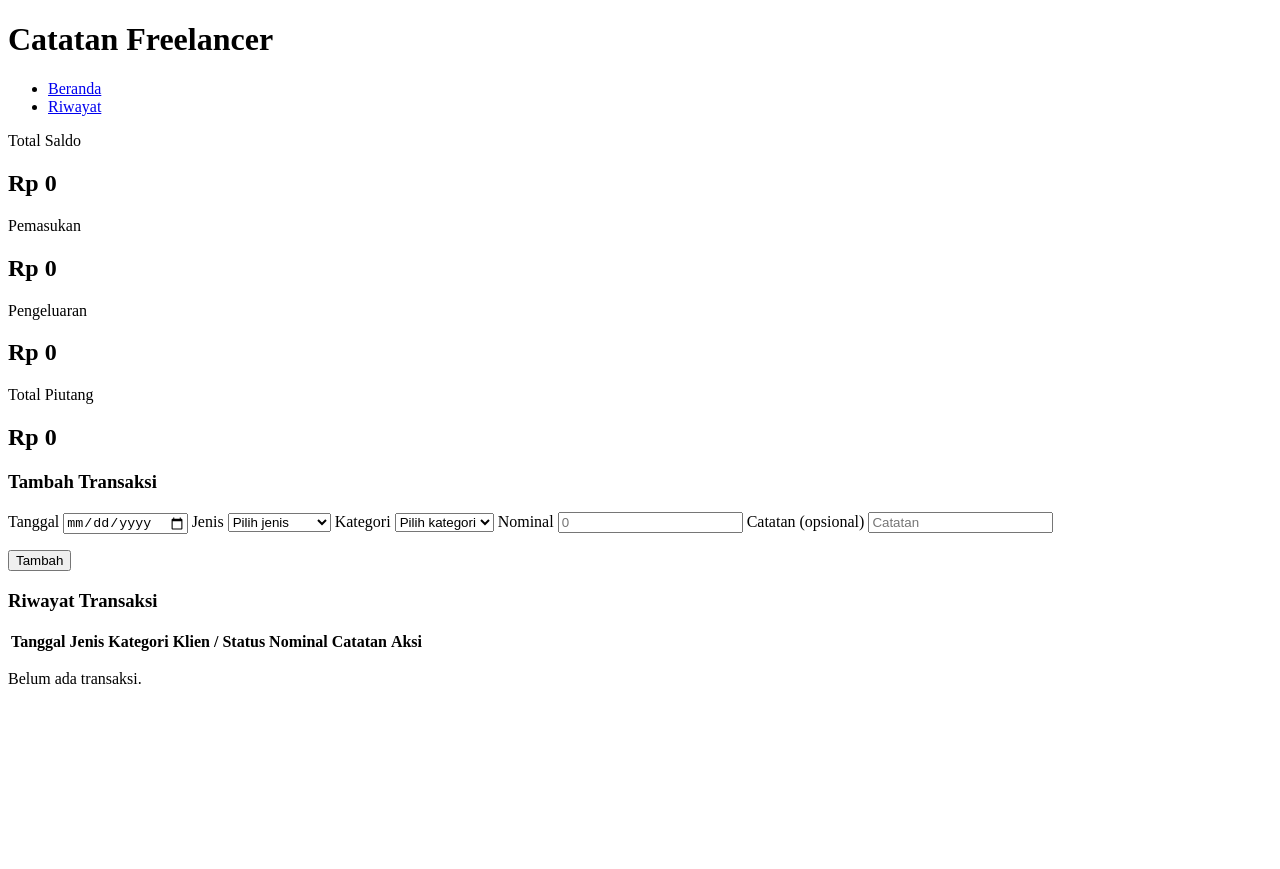
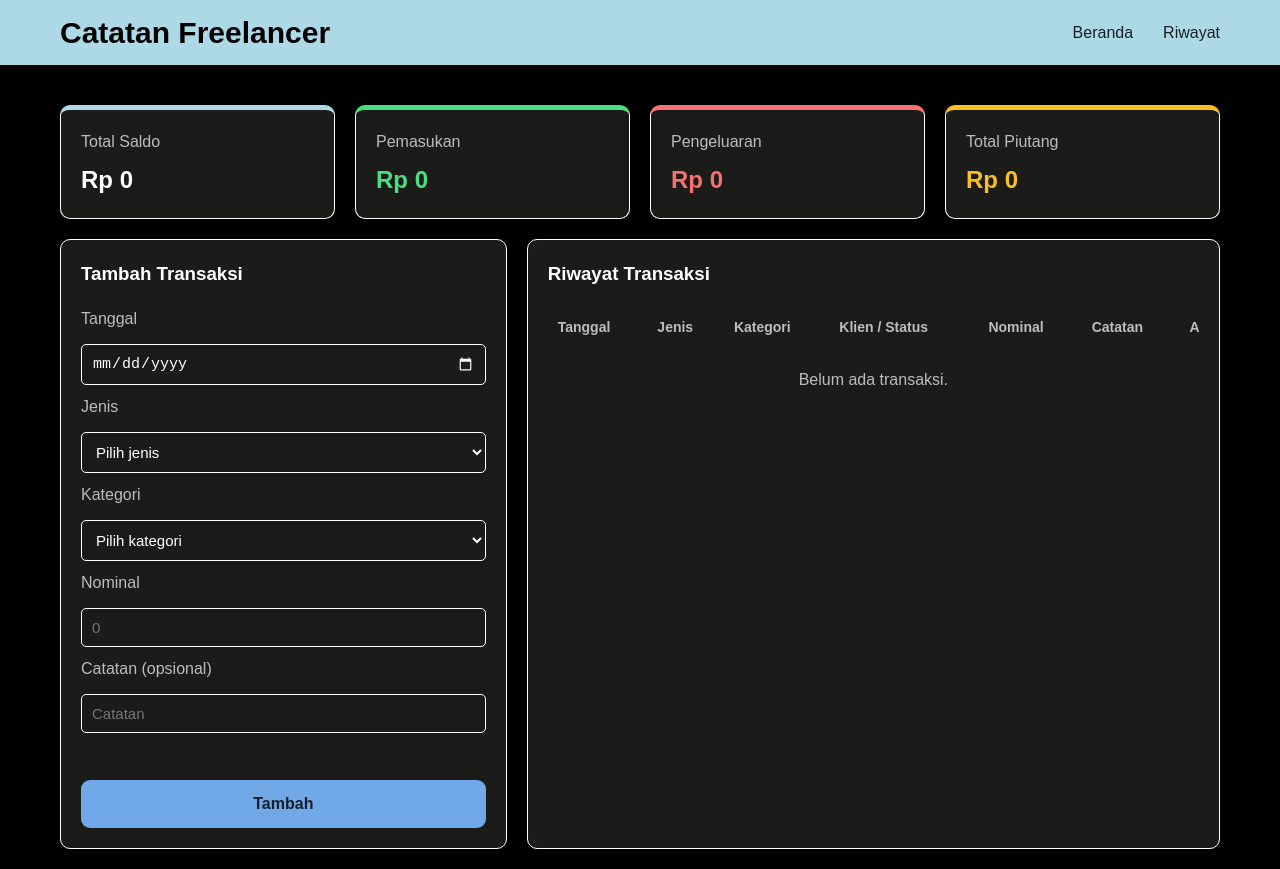
Before and after one commit to dearaputtri/5053251027-ETS-PWEB, a plain HTML site: page index.html in a window 1280 px wide. Before the commit the page ends 800 px from the top, so only its background shows below. Drawn offline with Linux system fonts and the light colour scheme.

Commit message:
W1-W6 : Final

```diff
--- a/style.css
+++ b/style.css
@@ -0,0 +1,249 @@
+* {
+    box-sizing: border-box;
+}
+
+body {
+    background-color: black;
+    padding: 0;
+    margin: 0;
+    color: white;
+    font-family: Arial, Helvetica, sans-serif;
+    line-height: 1.5;
+}
+
+header {
+    background-color: lightblue;
+    color: black;
+    position: sticky;
+    top: 0;
+    z-index: 10;
+}
+
+header .container {
+    display: flex;
+    justify-content: space-between;
+    align-items: center;
+    flex-wrap: wrap;
+    gap: 10px;
+    max-width: 1200px;
+    margin: 0 auto;
+    padding: 10px 20px;
+}
+
+header h1 {
+    font-size: 30px;
+    margin: 0;
+    padding: 0;
+}
+
+nav ul {
+    display: flex;
+    gap: 30px;
+    list-style: none;
+    margin: 0;
+    padding: 0;
+}
+
+nav a {
+    text-decoration: none;
+    color: #17212b;
+}
+
+nav a:hover {
+    text-decoration: underline;
+}
+
+main.container {
+    max-width: 1200px;
+    margin: 0 auto;
+    padding: 20px;
+}
+
+/* ===== Kartu ringkasan ===== */
+.cards {
+    display: grid;
+    grid-template-columns: repeat(auto-fit, minmax(200px, 1fr));
+    gap: 20px;
+    margin-top: 20px;
+}
+
+.card-saldo,
+.card-pemasukan,
+.card-pengeluaran,
+.card-piutang {
+    background-color: #1b1b1a;
+    padding: 20px;
+    border: 1px solid white;
+    border-top: 5px solid;
+    border-radius: 10px;
+    min-width: 0;
+}
+
+.cards p {
+    margin: 0;
+    color: #bdbdbd;
+}
+
+.cards h2 {
+    margin: 8px 0 0;
+    font-size: 24px;
+    overflow-wrap: anywhere;
+}
+
+.card-saldo { border-top-color: lightblue; }
+.card-pemasukan { border-top-color: #4ade80; }
+.card-pengeluaran { border-top-color: #f87171; }
+.card-piutang { border-top-color: #fbbf24; }
+
+.card-pemasukan h2 { color: #4ade80; }
+.card-pengeluaran h2 { color: #f87171; }
+.card-piutang h2 { color: #fbbf24; }
+
+.main {
+    display: flex;
+    flex-wrap: wrap;
+    gap: 20px;
+    margin-top: 20px;
+}
+
+.main > .box {
+    min-width: 0;
+}
+
+.main > .box:first-child {
+    flex: 1 1 300px;
+}
+
+.main > .box:last-child {
+    flex: 2 1 400px;
+}
+
+.box {
+    background-color: #1b1b1a;
+    padding: 20px;
+    border: 1px solid white;
+    border-radius: 10px;
+}
+
+.box h3 {
+    margin-top: 0;
+}
+
+form {
+    display: flex;
+    flex-direction: column;
+    gap: 10px;
+}
+
+label {
+    color: #bdbdbd;
+    margin-bottom: 3px;
+}
+
+input,
+select {
+    width: 100%;
+    padding: 10px;
+    border: 1px solid white;
+    border-radius: 5px;
+    background-color: #1b1b1a;
+    color: white;
+    font-size: 15px;
+    color-scheme: dark;
+}
+
+input:focus,
+select:focus {
+    outline: 2px solid #70a8e8;
+    border-color: #70a8e8;
+}
+
+button[type="submit"] {
+    padding: 15px;
+    background-color: #70a8e8;
+    color: #17212b;
+    border: none;
+    border-radius: 9px;
+    font-size: 16px;
+    font-weight: bold;
+    cursor: pointer;
+}
+
+button[type="submit"]:hover {
+    background-color: #8bbaf0;
+}
+
+.error {
+    color: #f87171;
+    font-size: 14px;
+    margin: 0 0 10px;
+    min-height: 1.2em;
+}
+
+.table-wrap {
+    overflow-x: auto;
+}
+
+table {
+    width: 100%;
+    min-width: 700px;
+    border-collapse: collapse;
+    text-align: left;
+    font-size: 14px;
+}
+
+th {
+    color: #bdbdbd;
+}
+
+th,
+td {
+    padding: 10px;
+}
+
+tbody tr:not(:last-child) {
+    border-bottom: 1px solid #353535;
+}
+
+.pemasukan { color: #4ade80; }
+.pengeluaran { color: #f87171; }
+.tagihan { color: #fbbf24; }
+
+#kosong {
+    text-align: center;
+    color: #bdbdbd;
+    margin: 20px 0 0;
+}
+
+td:last-child {
+    min-width: 150px;
+}
+
+.btn-lunas,
+.btn-hapus {
+    display: inline-block;
+    padding: 7px 14px;
+    margin: 3px 4px 3px 0;
+    border: none;
+    border-radius: 8px;
+    cursor: pointer;
+    font-size: 14px;
+}
+
+.btn-lunas {
+    background-color: #14391f;
+    color: #4ade80;
+}
+
+.btn-lunas:hover {
+    background-color: #1c522d;
+}
+
+.btn-hapus {
+    background-color: #421919;
+    color: #f07878;
+}
+
+.btn-hapus:hover {
+    background-color: #602323;
+}
```
Also changed, not shown: index.html (+1 -1 lines), 3 other files.
